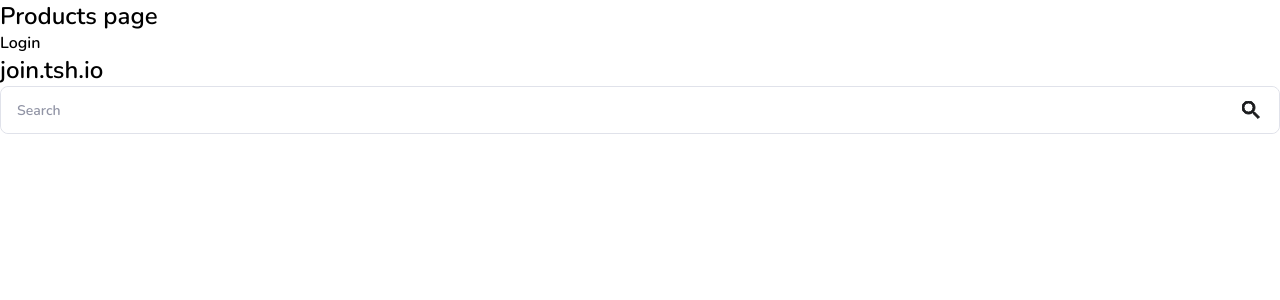
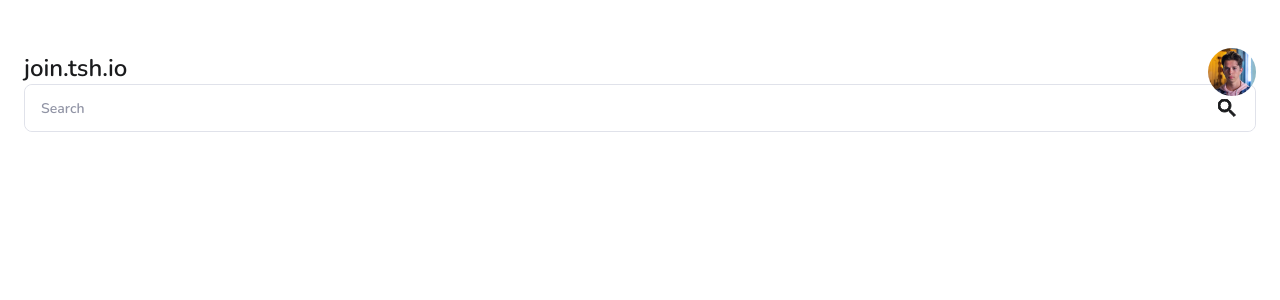
Before and after one commit to PatrykWojcieszak/react-interview-starter-ts, a React (Create React App) app: page / in a window 1280 px wide. Shown: the top 300 px of the page. Built offline with nearby package versions, Linux system fonts and the light colour scheme.

Commit message:
feat: added avatar

```diff
--- a/src/app/products/Products.tsx
+++ b/src/app/products/Products.tsx
@@ -7,8 +7,8 @@
 export const Products = () => {
   return (
     <>
-      <h2>Products page</h2>
-      <Link to={AppRoute.login}> Login </Link>
+      {/* <h2>Products page</h2>
+      <Link to={AppRoute.login}> Login </Link> */}
       <Header />
     </>
   );
--- a/src/app/shared/header/Header.tsx
+++ b/src/app/shared/header/Header.tsx
@@ -1,17 +1,31 @@
 import React from "react";
+import styled from "styled-components";
 import { Input } from "../input/Input";
 import { InputTypes } from "../input/Input.types";
+import { Avatar } from "./avatar/Avatar";
 
 export const Header = () => {
   return (
-    <div>
-      <h2>join.tsh.io</h2>
+    <StyledHeaderContainer>
+      <StyledCompanyName>join.tsh.io</StyledCompanyName>
       <Input
         name="search"
         showIcon
         type={InputTypes.text}
         placeholder="Search"
       />
-    </div>
+      <Avatar />
+    </StyledHeaderContainer>
   );
 };
+
+const StyledHeaderContainer = styled.div`
+  height: 248px;
+  padding: 24px;
+`;
+
+const StyledCompanyName = styled.h2`
+  color: ${({ theme }) => theme.colors?.fontMain};
+  font-size: 24px;
+  margin-top: 28px;
+`;
--- /dev/null
+++ b/src/app/shared/header/avatar/Avatar.tsx
@@ -0,0 +1,22 @@
+import React from "react";
+import styled from "styled-components";
+
+export const Avatar = () => {
+  return (
+    <>
+      <StyledAvatar
+        src={process.env.PUBLIC_URL + "/images/avatar.png"}
+        alt="avatar"
+      />
+    </>
+  );
+};
+
+const StyledAvatar = styled.img`
+  width: 48px;
+  height: 48px;
+  border-radius: 50%;
+  position: absolute;
+  top: 48px;
+  right: 24px;
+`;
--- a/src/app/shared/input/Input.tsx
+++ b/src/app/shared/input/Input.tsx
@@ -2,6 +2,7 @@
 import styled from "styled-components";
 
 import { ReactComponent as SearchIcon } from "../../../styles/icons/search.svg";
+
 import { InputProps } from "./Input.types";
 
 export const Input = ({
```
Also changed, not shown: public/images/avatar.png (added).
